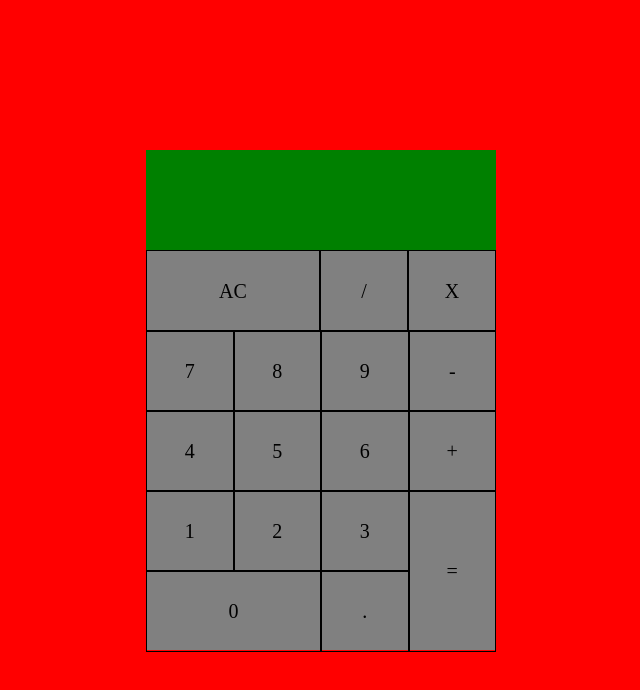
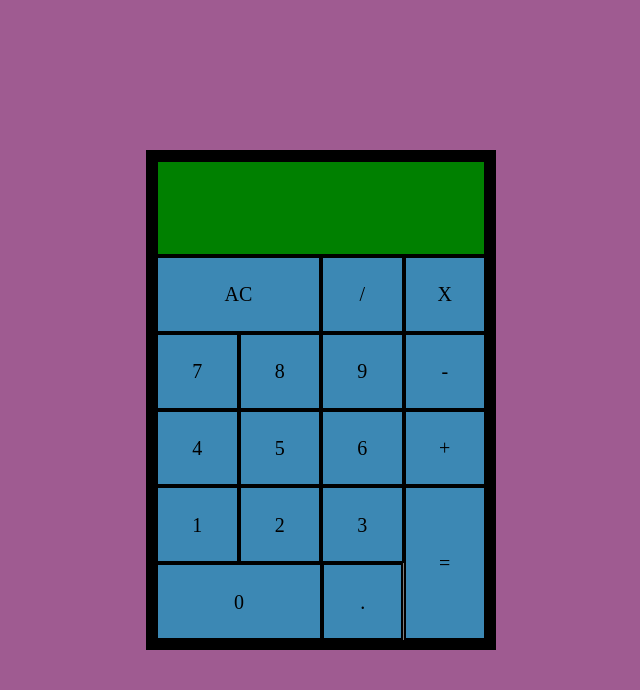
Before and after one commit to YariPL/react-calculator, a React (Create React App) app: page / in a window 1280 px wide. Shown: the top 690 px of the page, without its empty margins (319-959 px from the left). Built offline with nearby package versions, Linux system fonts and the light colour scheme.

Commit message:
change color gamma

```diff
--- a/src/App.css
+++ b/src/App.css
@@ -3,22 +3,26 @@
   padding: 0; }
 
 body {
-  background: red; }
+  background: #9f5b91; }
 
 .App {
   width: 350px;
   height: 500px;
-  background: blue;
+  background: black;
   position: fixed;
   top: 50%;
   left: 50%;
   transform: translate(-50%, -50%);
   display: flex;
-  flex-direction: column; }
+  flex-direction: column;
+  padding: 10px;
+  box-sizing: border-box; }
   .App .Display {
     height: 20%;
     width: 100%;
-    background: green; }
+    background: green;
+    box-sizing: border-box;
+    border: 2px solid; }
   .App .Buttons {
     height: 80%;
     width: 100%;
@@ -32,8 +36,10 @@ body {
       .App .Buttons .row div {
         width: 25%;
         height: 100%;
-        border: 1px solid;
-        position: relative; }
+        position: relative;
+        box-sizing: border-box;
+        background: #3c88b4;
+        border: 2px solid; }
         .App .Buttons .row div span {
           font-size: 20px;
           position: absolute;
@@ -57,7 +63,8 @@ body {
       .App .Buttons .rowSpecial .equal {
         height: 200%;
         width: 25%;
-        border: 1px solid; }
+        box-sizing: border-box;
+        border: 2px solid; }
     .App .Buttons .equalRow {
       width: 100%; }
 
--- a/src/App.scss
+++ b/src/App.scss
@@ -3,23 +3,27 @@
 	padding: 0;
 }
 body {
-	background: red;
+	background: #9f5b91;
 }
 
 .App {
 	width:350px;
 	height:500px;
-	background: blue;
+	background: black;
 	position: fixed;
 	top: 50%;
 	left: 50%;
 	transform:translate(-50%,-50%);
 	display: flex;
 	flex-direction:column;
+	padding: 10px;
+    box-sizing: border-box;
 	.Display {
 		height: 20%;
 		width: 100%;
 		background: green;
+		box-sizing: border-box;
+		border: 2px solid;
 	}
 	.Buttons {
 		height: 80%;
@@ -34,8 +38,10 @@ body {
 			div {
 				width: 25%;
 				height: 100%;
-				border:1px solid;
 				position: relative;
+				box-sizing: border-box;
+				background: #3c88b4;
+				border: 2px solid;
 				span {
 					font-size: 20px;
 					position: absolute;
@@ -69,7 +75,8 @@ body {
 			.equal {
 				height: 200%;
 				width: 25%;
-				border: 1px solid;
+				box-sizing: border-box;
+				border: 2px solid;
 			}
 		}
 		.equalRow {
```
Also changed, not shown: 1 other file (tests, documents, lock files or other folders).
